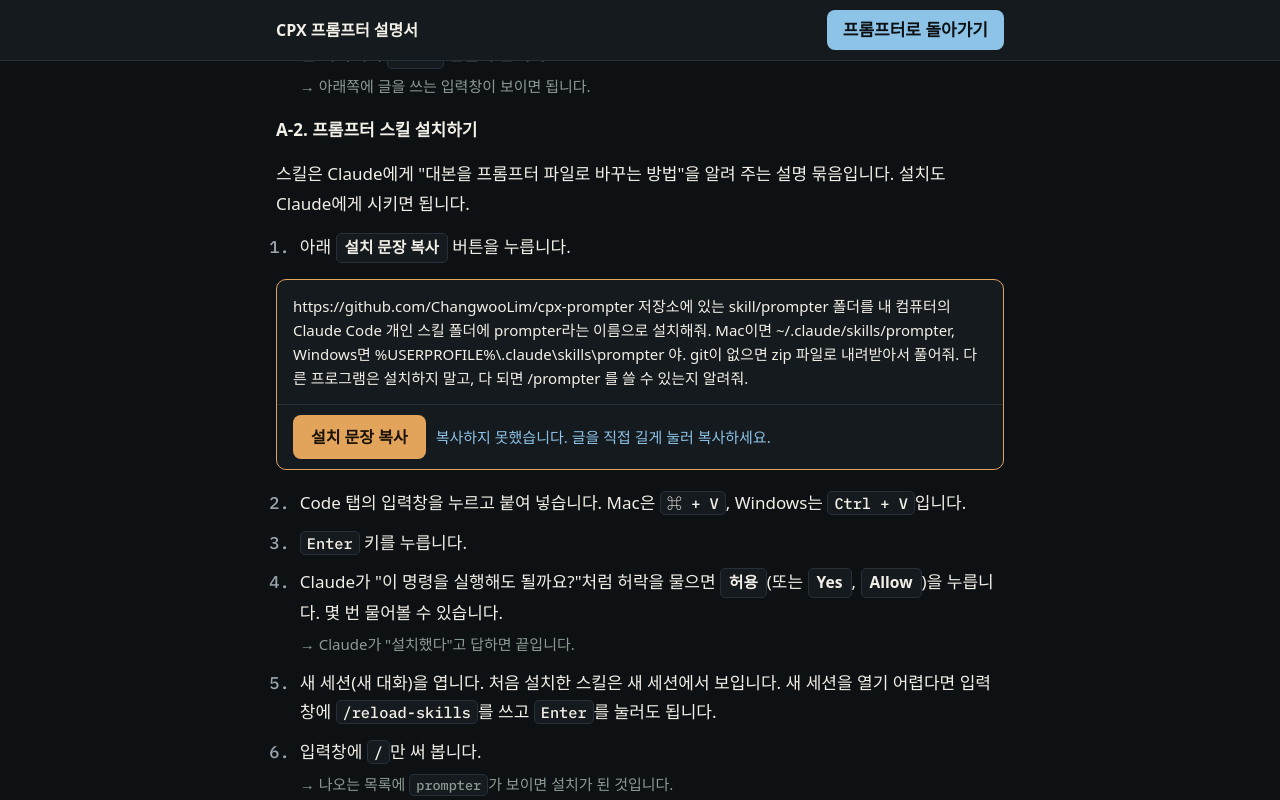
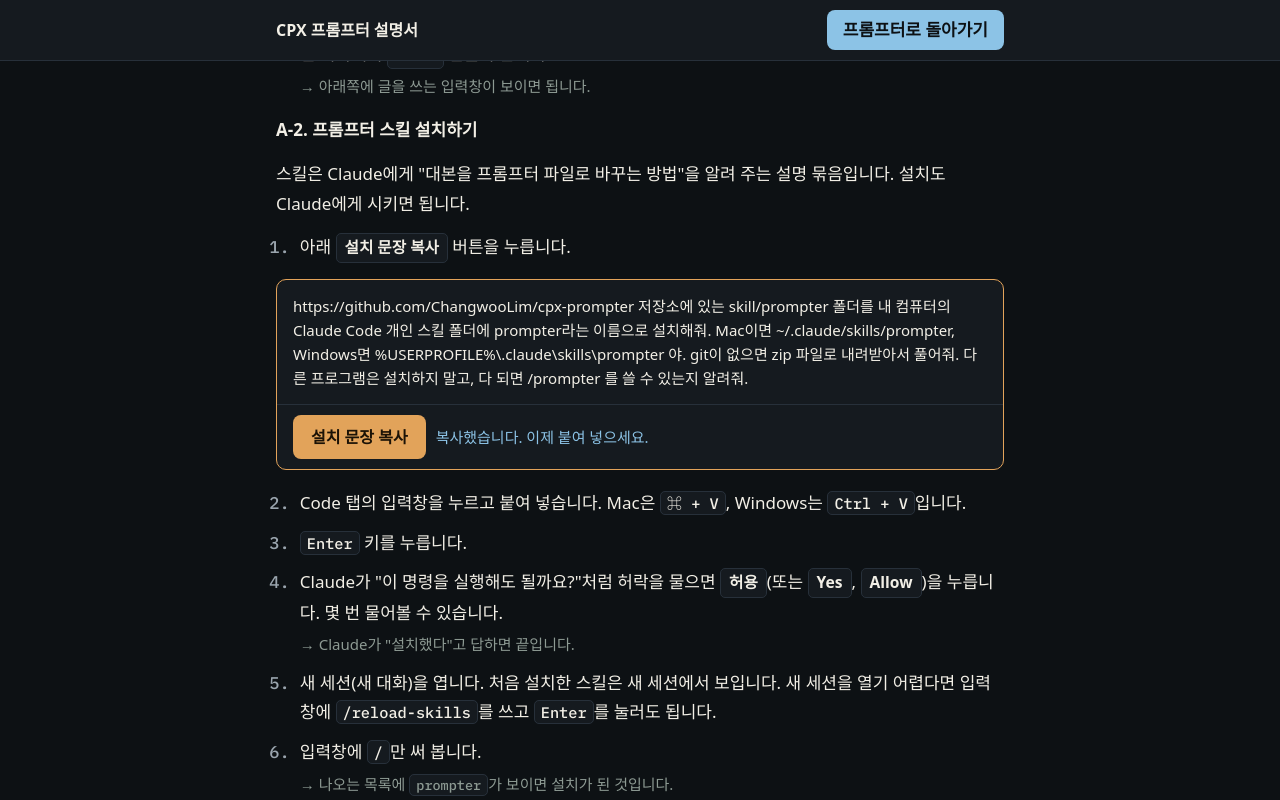
Before and after one commit to ChangwooLim/cpx-prompter, a plain HTML site: page guide.html in a window 1280 px wide. Both pictures are taken after a click on the button "설치 문장 복사". Shown: the part 1145-1945 px from the top of the page. Drawn offline with Linux system fonts and the light colour scheme; a web font is replaced by a local one.

Commit message:
Fall back to execCommand copy when the page is served over http
Co-Authored-By: Claude Opus 5.5 <noreply@anthropic.com>

```diff
--- a/guide.html
+++ b/guide.html
@@ -221,6 +221,16 @@ dd { margin: 4px 0 0; color: var(--ink); }
 </dl>
 </main>
 <script>
+async function copyText(text) {
+  try { await navigator.clipboard.writeText(text); return; } catch {}
+  const ta = Object.assign(document.createElement('textarea'), { value: text, readOnly: true });
+  ta.style.cssText = 'position:fixed;top:0;left:0;opacity:0';
+  document.body.append(ta);
+  ta.select();
+  const ok = document.execCommand('copy');
+  ta.remove();
+  if (!ok) throw new Error('copy failed');
+}
 for (const btn of document.querySelectorAll('button.copy')) {
   btn.addEventListener('click', async () => {
     const msg = btn.parentElement.querySelector('.msg');
@@ -228,7 +238,7 @@ for (const btn of document.querySelectorAll('button.copy')) {
       const text = btn.dataset.fetch
         ? await fetch(btn.dataset.fetch).then((r) => { if (!r.ok) throw new Error(r.status); return r.text(); })
         : document.getElementById(btn.dataset.copy).textContent;
-      await navigator.clipboard.writeText(text);
+      await copyText(text);
       msg.textContent = '복사했습니다. 이제 붙여 넣으세요.';
     } catch {
       msg.textContent = '복사하지 못했습니다. 글을 직접 길게 눌러 복사하세요.';
```
Also changed, not shown: index.html (+11 -1 lines).
